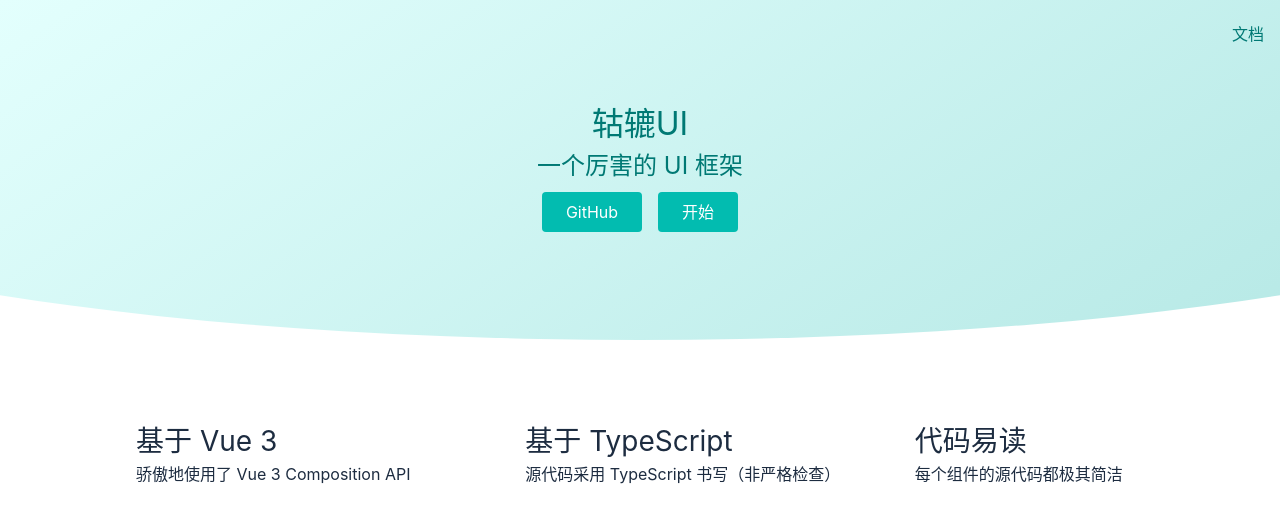
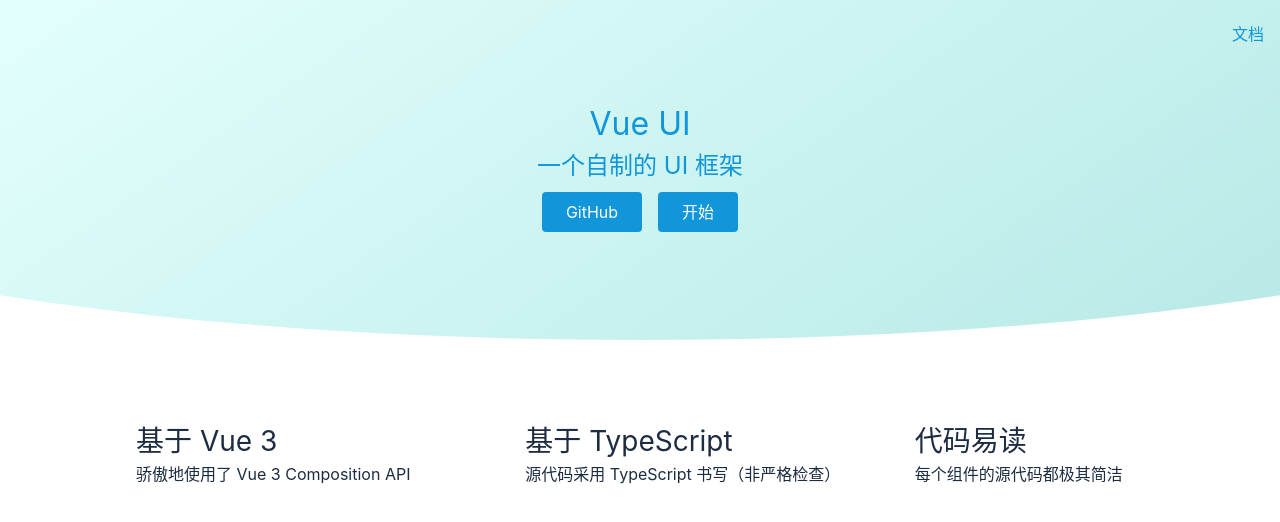
Before and after one commit to Hefeixiong/gulu-ui, a Vue app: page / in a window 1280 px wide. Shown: the top 522 px of the page. Built offline with nearby package versions, Linux system fonts and the light colour scheme.

Commit message:
优化代码

```diff
--- a/index.html
+++ b/index.html
@@ -5,7 +5,7 @@
   <link rel="icon" href="/favicon.ico" />
   <meta name="viewport" content="width=device-width, initial-scale=1.0">
   <title>Vite App</title>
-  <script src="//at.alicdn.com/t/font_3001991_1qa54rncnt.js"></script>
+  <script src="//at.alicdn.com/t/font_3001991_2ub135c60qq.js"></script>
 </head>
 <body>
   <div id="app"></div>
--- a/src/components/Demo.vue
+++ b/src/components/Demo.vue
@@ -5,7 +5,8 @@
       <component :is="component" />
     </div>
     <div class="demo-actions">
-      <Button @click="toggleCode">查看代码</Button>
+      <Button v-if="codeVisible" @click="hideCode">隐藏代码</Button>
+      <Button v-else @click="showCode">查看代码</Button>
     </div>
     <div class="demo-code" v-if="codeVisible">
       <pre class="language-html" v-html="html" />
@@ -33,12 +34,14 @@
       return Prism.highlight(props.component.__sourceCode, Prism.languages.html, 'html')
     })
     const codeVisible = ref(false)
-    const toggleCode = () => codeVisible.value = !codeVisible.value
+    const showCode = () => codeVisible.value = true
+    const hideCode = () => codeVisible.value = false
     return {
       Prism,
       html,
       codeVisible,
-      toggleCode
+      showCode,
+      hideCode
     }
   }
 }
--- a/src/components/Topnav.vue
+++ b/src/components/NavBar.vue
@@ -1,8 +1,8 @@
 <template>
-  <div class="topnav">
+  <div class="navbar">
     <router-link to="/" class="logo">
       <svg class="icon">
-        <use xlink:href="#icon-hemp"></use>
+        <use xlink:href="#icon-Y"></use>
       </svg>
     </router-link>
     <ul class="menu">
@@ -38,9 +38,9 @@
 </script>
 
 <style lang="scss" scoped>
-$color: #007974;
+$color: #1296db;
 
-.topnav {
+.navbar {
   color: $color;
   display: flex;
   padding: 16px;
--- a/src/views/Doc.vue
+++ b/src/views/Doc.vue
@@ -39,7 +39,7 @@
 </template>
 
 <script lang="ts">
-import Topnav from '../components/Topnav.vue';
+import Topnav from '../components/NavBar.vue';
 import {inject, Ref} from 'vue';
 
 export default {
--- a/src/views/Home.vue
+++ b/src/views/Home.vue
@@ -1,15 +1,13 @@
 <template>
-  <div class="topnavAndBanner">
-    <Topnav/>
+    <NavBar/>
     <div class="banner">
-      <h1>轱辘UI</h1>
-      <h2>一个厉害的 UI 框架</h2>
+      <h1>Vue UI</h1>
+      <h2>一个自制的 UI 框架</h2>
       <p class="actions">
         <a href="https://github.com/Hefeixiong/gulu-ui" target="_blank">GitHub</a>
         <router-link to="/doc">开始</router-link>
       </p>
     </div>
-  </div>
 
   <div class="features">
     <ul>
@@ -39,21 +37,17 @@
 </template>
 
 <script lang="ts">
-import Topnav from '../components/Topnav.vue';
+import NavBar from '../components/NavBar.vue';
 
 export default {
-  components: {Topnav}
+  components: {NavBar}
 };
 </script>
 
 <style lang="scss">
-$green: #02bcb0;
+$green: #1296db;
 $border-radius: 4px;
-$color: #007974;
-.topnavAndBanner {
-  background: linear-gradient(145deg, rgba(227, 255, 253, 1) 0%, rgba(183, 233, 230, 1) 100%);
-  clip-path: ellipse(80% 60% at 50% 40%);
-}
+$color: #1296db;
 
 .features {
   margin: 64px auto;
@@ -115,6 +109,8 @@
   justify-content: center;
   align-items: center;
   flex-direction: column;
+  background: linear-gradient(145deg, rgba(227, 255, 253, 1) 0%, rgba(183, 233, 230, 1) 100%);
+  clip-path: ellipse(80% 60% at 50% 40%);
 
   > .actions {
     padding: 8px 0;
```
